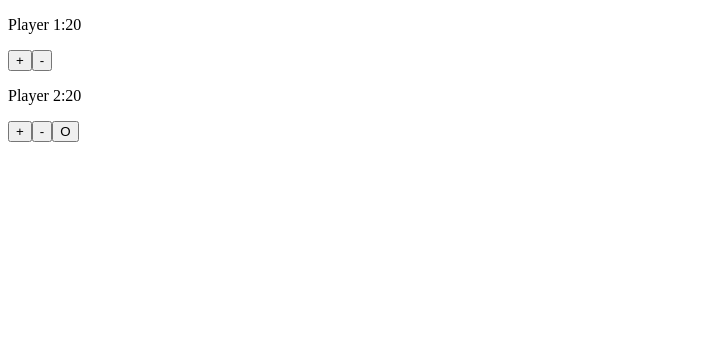
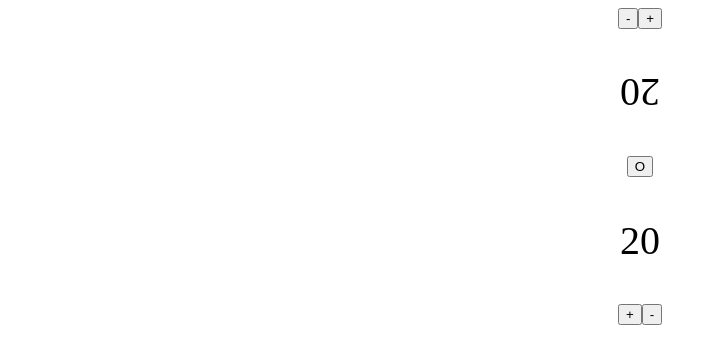
Before and after one commit to JoacimNilsen/mtg-counter-test, a React (Create React App) app: page / in a window 1280 px wide. Shown: the top 364 px of the page, without its empty margins (0-717 px from the left). Built offline with nearby package versions, Linux system fonts and the light colour scheme.

Commit message:
alignment and reversal of player 1 done

```diff
--- a/package.json
+++ b/package.json
@@ -8,7 +8,8 @@
     "@testing-library/user-event": "^7.2.1",
     "react": "^16.13.1",
     "react-dom": "^16.13.1",
-    "react-scripts": "3.4.3"
+    "react-scripts": "3.4.3",
+    "styled-components": "^5.2.0"
   },
   "scripts": {
     "start": "react-scripts start",
--- a/src/components/Counter.js
+++ b/src/components/Counter.js
@@ -1,4 +1,24 @@
 import React, { useState } from 'react'
+import styled from 'styled-components'
+
+const Wrapper = styled.div`
+display: flex;
+flex-direction: column;
+align-items: center;
+`
+
+const ButtonWrapper = styled.div`
+display: flex;
+`
+
+const LifeCounter1 = styled.p`
+font-size: 40px;
+transform: rotate(180deg);
+`
+
+const LifeCounter2 = styled.p`
+font-size: 40px;
+`
 
 const Counter = () => {
 
@@ -11,15 +31,19 @@ const Counter = () => {
   }
 
   return (
-    <div>
-      <p>Player 1:{player1}</p>
+    <Wrapper>
+      <ButtonWrapper>
+      <button onClick={() => setPlayer1(player1 - 1)}>-</button>
       <button onClick={() => setPlayer1(player1 + 1)}>+</button>
-      <button onClick={() => setPlayer1(player1 - 1)}>-</button>
-      <p>Player 2:{player2}</p>
+      </ButtonWrapper>
+      <LifeCounter1>{player1}</LifeCounter1>
+      <button onClick={() => clearState()}>O</button>
+      <LifeCounter2>{player2}</LifeCounter2>
+      <ButtonWrapper>
       <button onClick={() => setPlayer2(player2 + 1)}>+</button>
       <button onClick={() => setPlayer2(player2 - 1)}>-</button>
-      <button onClick={() => clearState()}>O</button>
-    </div>
+      </ButtonWrapper>
+    </Wrapper>
   )
 }
 
```
Also changed, not shown: 1 other file (tests, documents, lock files or other folders).
